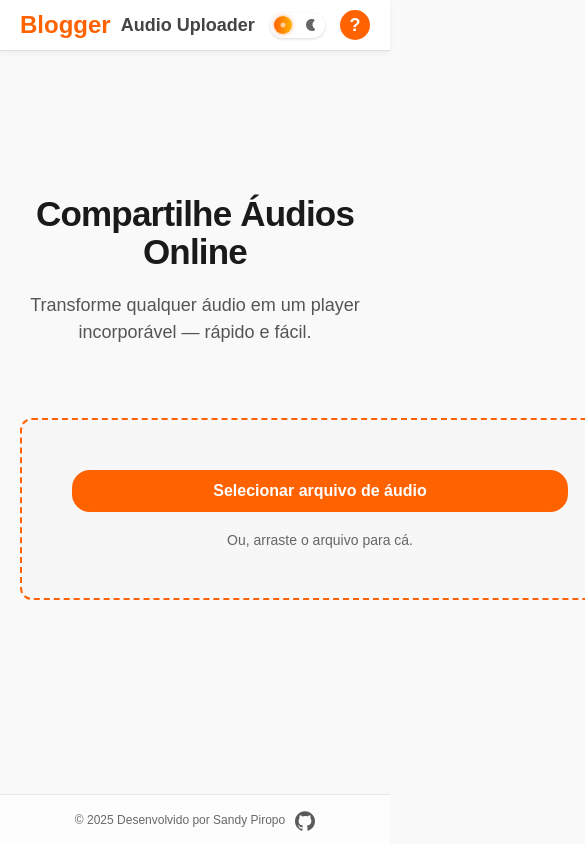
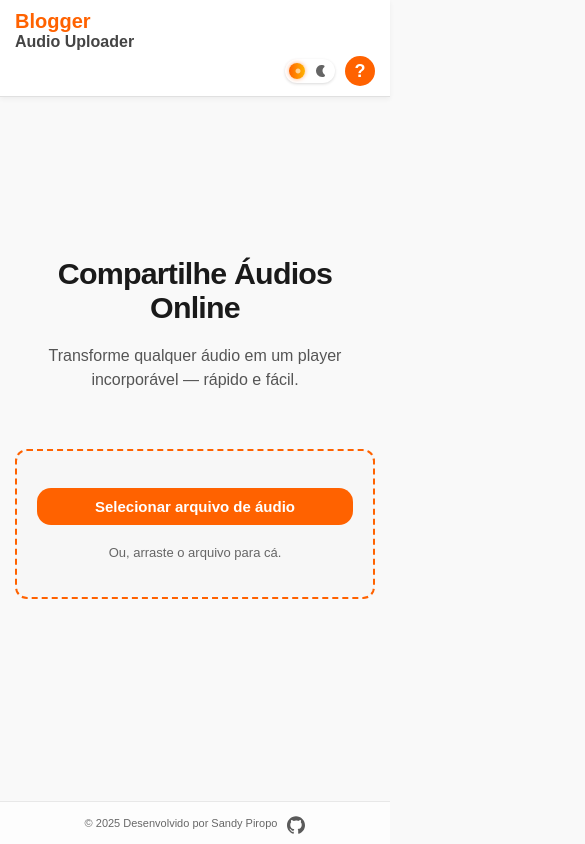
Before and after one commit to sandypiropo/audio-uploader, a website: page public/index.html in a window 390 px wide. Shown: the top 844 px of the page, 585 px wide, since content can reach past the window. Drawn offline with nearby package versions, Linux system fonts and the light colour scheme.

Commit message:
responsive for mobile

```diff
--- a/public/styles.css
+++ b/public/styles.css
@@ -673,3 +673,150 @@ body.dark-theme {
     opacity: 0.8;
     fill: white;
 }
+
+
+/* ===== RESPONSIVIDADE ===== */
+@media (max-width: 768px) {
+
+    /* ===== NAVBAR ===== */
+    .navbar {
+        flex-direction: column;
+        align-items: flex-start;
+        gap: 5px;
+        padding: 10px 15px;
+    }
+
+    .navbar .left-items {
+        flex-direction: column;
+        align-items: flex-start;
+    }
+
+    .navbar .titulo {
+        font-size: 20px;
+    }
+
+    .navbar .titulo-2 {
+        font-size: 16px;
+        margin-left: 0;
+    }
+
+    .navbar .right-items {
+        align-self: flex-end;
+        gap: 10px;
+    }
+
+    /* ===== CONTEÚDO ===== */
+    .content {
+        padding: 100px 15px 20px 15px;
+    }
+
+    .text-zone h1 {
+        font-size: 1.9rem;
+    }
+
+    .text-zone h3 {
+        font-size: 1rem;
+        padding: 0 10px;
+    }
+
+    /* ===== DROPZONE ===== */
+    .drop-zone {
+        width: 100%;
+        min-width: unset;
+        padding: 30px 20px;
+        margin: 25px auto;
+        min-height: 150px;
+    }
+
+    .custom-file-upload {
+        font-size: 15px;
+        padding: 10px 18px;
+        border-radius: 14px;
+    }
+
+    .drag-text {
+        font-size: 13px;
+    }
+
+    /* ===== CÓDIGO ===== */
+    .code-container {
+        width: 95%;
+        padding: 12px;
+        font-size: 13px;
+        word-wrap: break-word;
+    }
+
+    .copy-btn {
+        top: 6px;
+        right: 6px;
+        background-color: rgba(255, 98, 0, 0.1);
+        padding: 5px 8px;
+        border-radius: 6px;
+    }
+
+    .copy-btn p {
+        font-size: 12px;
+    }
+
+    .copy-btn img {
+        width: 18px;
+        height: 18px;
+    }
+
+    /* Melhorando visibilidade no mobile */
+    #codeTitle {
+        font-size: 1rem;
+        color: #ff6200;
+        text-shadow: 0 0 4px rgba(255, 98, 0, 0.4);
+    }
+
+    #htmlCode {
+        font-size: 13px;
+    }
+
+    /* ===== ÁUDIO PREVIEW ===== */
+    #audioPreview audio {
+        width: 90%;
+        max-width: none;
+    }
+
+    /* ===== MODAL ===== */
+    .modal-content {
+        width: 90%;
+        padding: 20px;
+        font-size: 14px;
+    }
+
+    .modal-content ul {
+        margin-left: 10px;
+    }
+
+    /* ===== FOOTER ===== */
+    .footer {
+        font-size: 11px;
+        padding: 8px;
+    }
+
+    .github-icon {
+        width: 18px;
+        height: 18px;
+    }
+
+    /* ===== SWITCH TEMA ===== */
+    .theme-toggle {
+        width: 50px;
+        height: 24px;
+    }
+
+    .switch {
+        width: 50px;
+        height: 24px;
+    }
+
+    .switch::after {
+        width: 16px;
+        height: 16px;
+        top: 4px;
+        left: 4px;
+    }
+}
```
